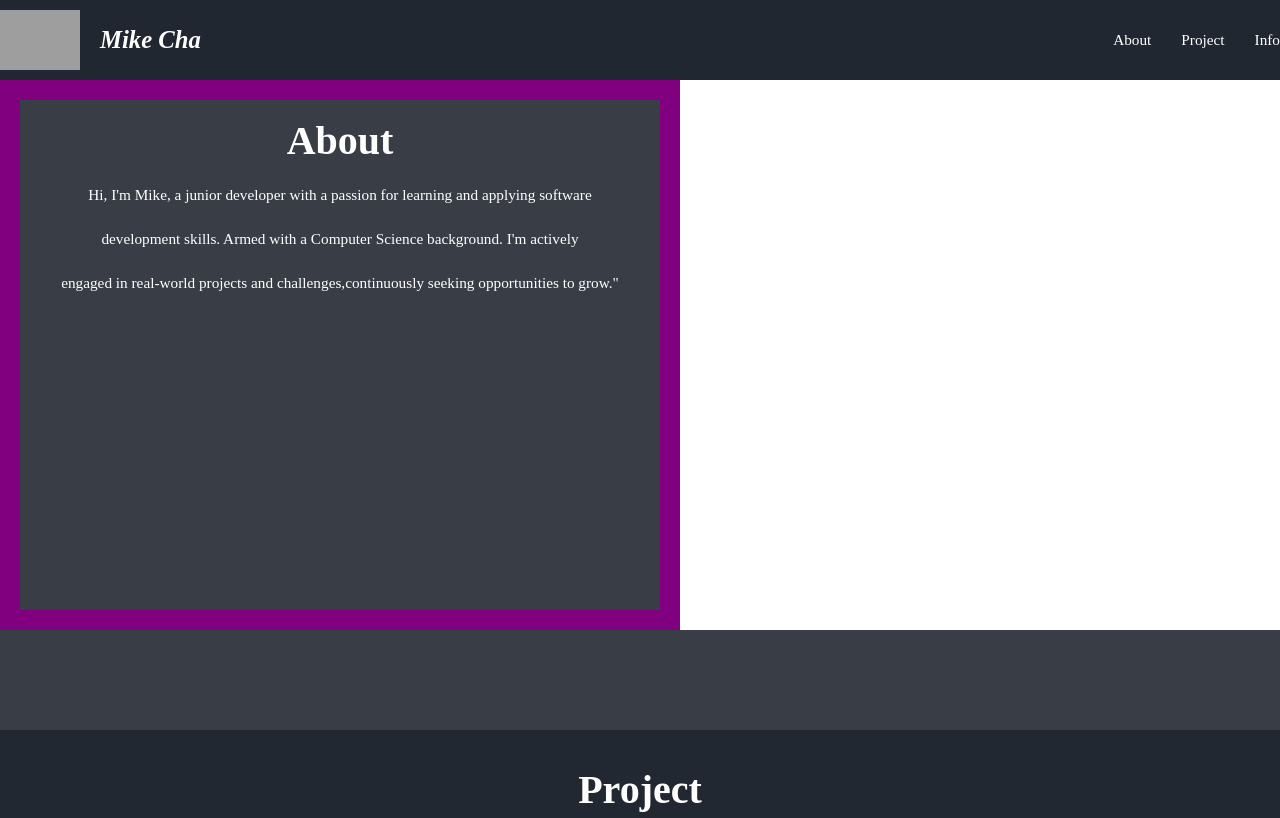
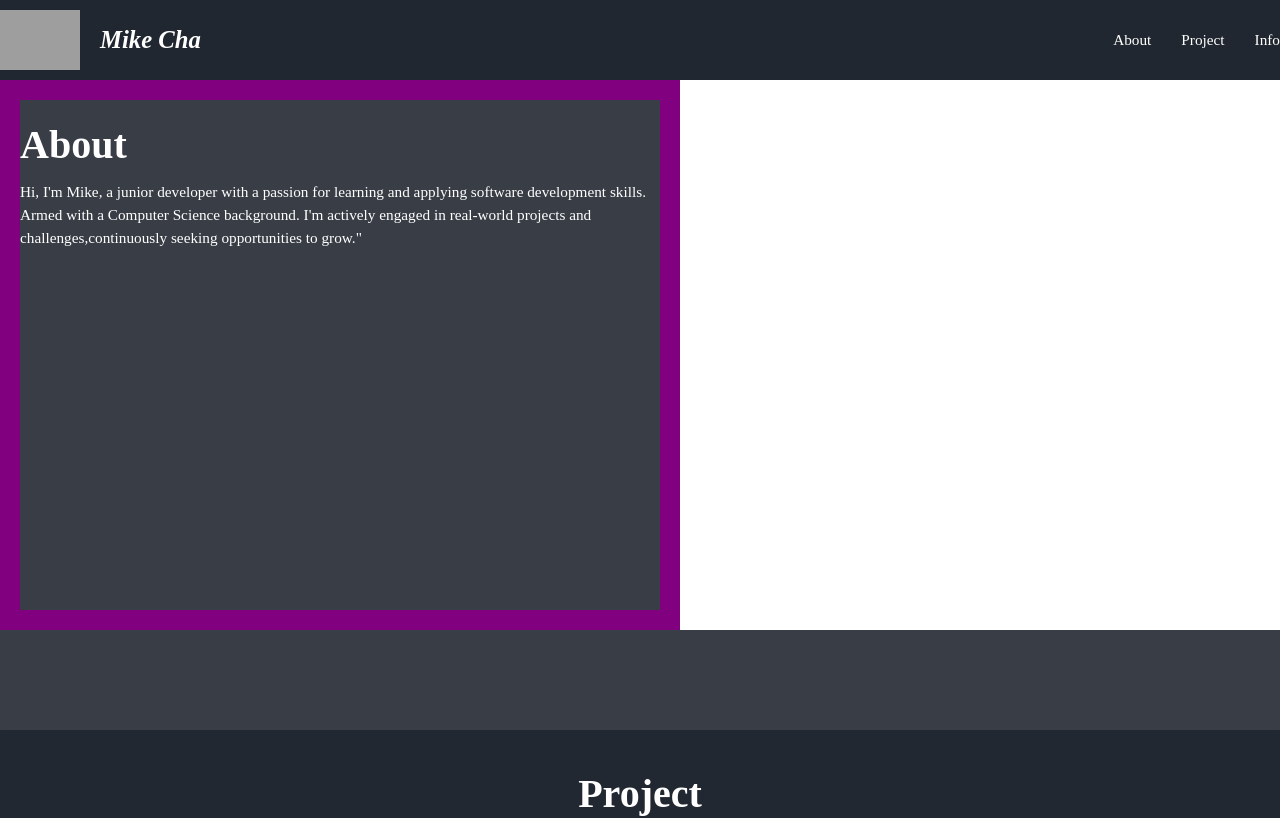
Before and after one commit to MckCha/React-Portfolio, a React (Vite) app in the folder react-portfolio/: page / in a window 1280 px wide. Shown: the top 818 px of the page. Built offline with nearby package versions, Linux system fonts and the light colour scheme; grey boxes are pictures that could not be loaded.

Commit message:
style(): fix typography design

```diff
--- a/react-portfolio/src/components/About.jsx
+++ b/react-portfolio/src/components/About.jsx
@@ -5,10 +5,12 @@ function About() {
         <div className="aboutContainer">
             <div className="aboutRow">
                 <div className="aboutDescription">
-                    <div className="title">About</div>
-                    Hi, I'm Mike, a junior developer with a passion for learning and applying software <br />
-                    development skills. Armed with a Computer Science background. I'm actively <br /> engaged
-                    in real-world projects and challenges,continuously seeking opportunities to grow."
+                    <div className="title" style={{textAlign: 'left'}}>About</div>
+                    <div className="aboutText">
+                        Hi, I'm Mike, a junior developer with a passion for learning and applying software
+                        development skills. Armed with a Computer Science background. I'm actively engaged
+                        in real-world projects and challenges,continuously seeking opportunities to grow."
+                    </div>
                 </div>
                 <div className="profilePicture"></div>
             </div>
--- a/react-portfolio/src/index.css
+++ b/react-portfolio/src/index.css
@@ -2,6 +2,7 @@ body {
   margin: 0;
   font-family: Quicksand; font-size: 15.2789614px; font-style: normal; font-variant: normal; font-weight: 100; line-height: 44px;
   text-align: center;
+  line-height: 22.9184421px;
 }
 
 .navContainer {
@@ -46,13 +47,16 @@ body {
 .aboutDescription {
   border: 20px solid purple;
   width: 640px;
-
+}
+.aboutText {
+  text-align: left;
+  width: 640px;
 }
 .title {
   font-feature-settings: "clig" off, "liga" off;
   flex-grow: 1;
   flex-basis: auto;
-  font-family: Quicksand; font-size: 40px; font-style: normal; font-variant: normal; font-weight: 700; line-height: 44px;
+  font-family: Quicksand; font-size: 40px; font-style: normal; font-variant: normal; font-weight: 700; line-height: 52px;
   text-align: center;
   padding-top: 3%;
   padding-bottom: 10px;
```
